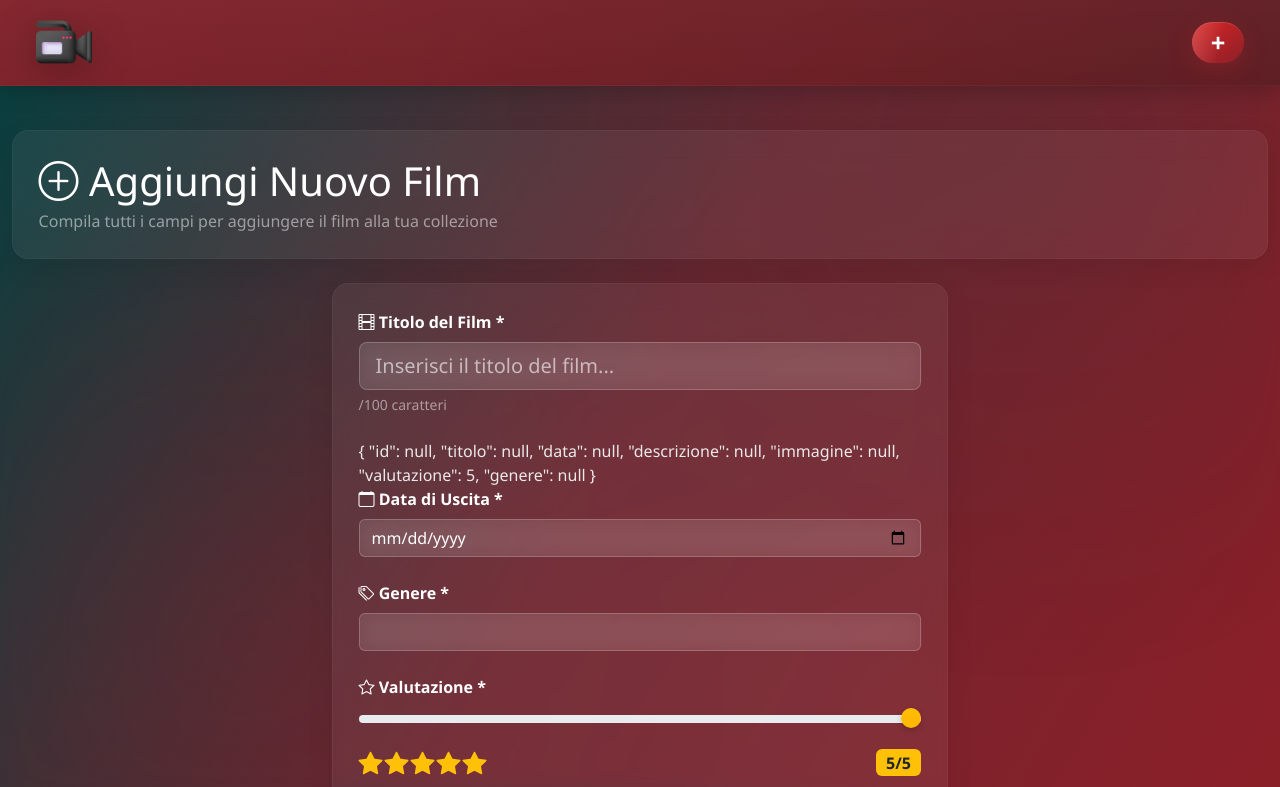
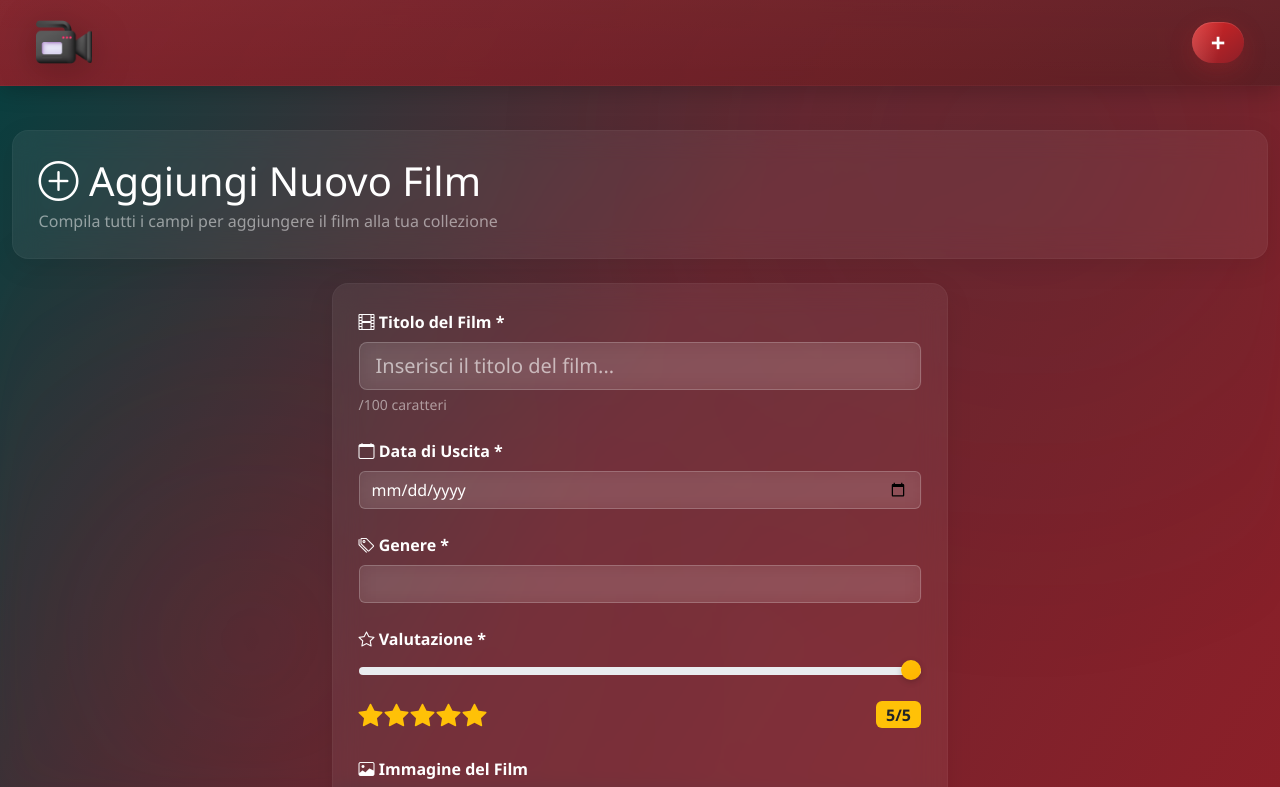
Before and after one commit to valedotc/listaFilm, an Angular app: page /add in a window 1280 px wide. Shown: the top 787 px of the page. Built offline with nearby package versions, Linux system fonts and the light colour scheme.

Commit message:
implementation complete

```diff
--- a/src/app/form/form.html
+++ b/src/app/form/form.html
@@ -14,7 +14,7 @@
   <!-- Form principale -->
   <div class="row justify-content-center">
     <div class="col-12 col-lg-8 col-xl-6">
-      <form class="glass-card" [formGroup]="filmForm" (ngSubmit)="onSubmit()" novalidate>
+      <form class="glass-card" [formGroup]="filmForm" (ngSubmit)="onSubmit()">
         <!-- Titolo -->
         <div class="mb-4">
           <label for="titolo" class="form-label text-white fw-bold">
@@ -31,19 +31,16 @@
             [formControlName]="'titolo'"
           />
 
-          <!-- @if (titolo.invalid && titolo.touched) {
+          @if (filmForm.controls.titolo.invalid && filmForm.controls.titolo.touched) {
           <div class="invalid-feedback">
             <i class="bi bi-exclamation-circle"></i> Il titolo è obbligatorio
           </div>
           }
-          -->
 
           <div class="form-text text-white-50">
             {{ filmForm.value.titolo?.length }}/100 caratteri
           </div>
         </div>
-
-        <div>{{ filmForm.value | json }}</div>
 
         <!-- Data -->
         <div class="mb-4">
@@ -60,11 +57,11 @@
             formControlName="data"
           />
 
-          <!--@if (dataInput.invalid && dataInput.touched) {
+          @if (filmForm.controls.data.errors) {
           <div class="invalid-feedback">
             <i class="bi bi-exclamation-circle"></i> Seleziona una data valida
           </div>
-          }-->
+          }
         </div>
 
         <!-- Genere -->
@@ -245,7 +242,7 @@
           </button>
         </div>
 
-        @if (filmForm.invalid) {
+        @if (filmForm.invalid && filmForm.touched) {
         <div class="form-validation-indicator mt-3">
           <div class="alert alert-danger glass-alert">
             <i class="bi bi-exclamation-triangle"></i>
```
